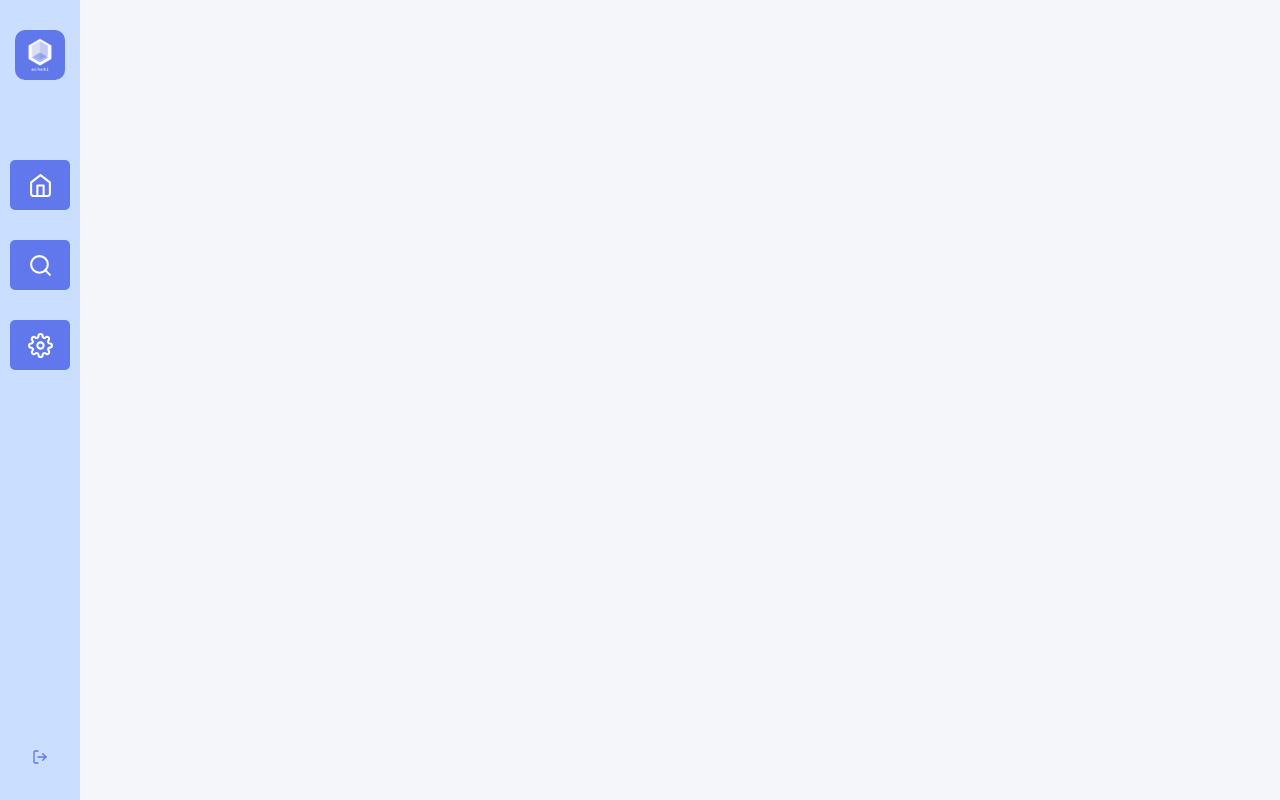
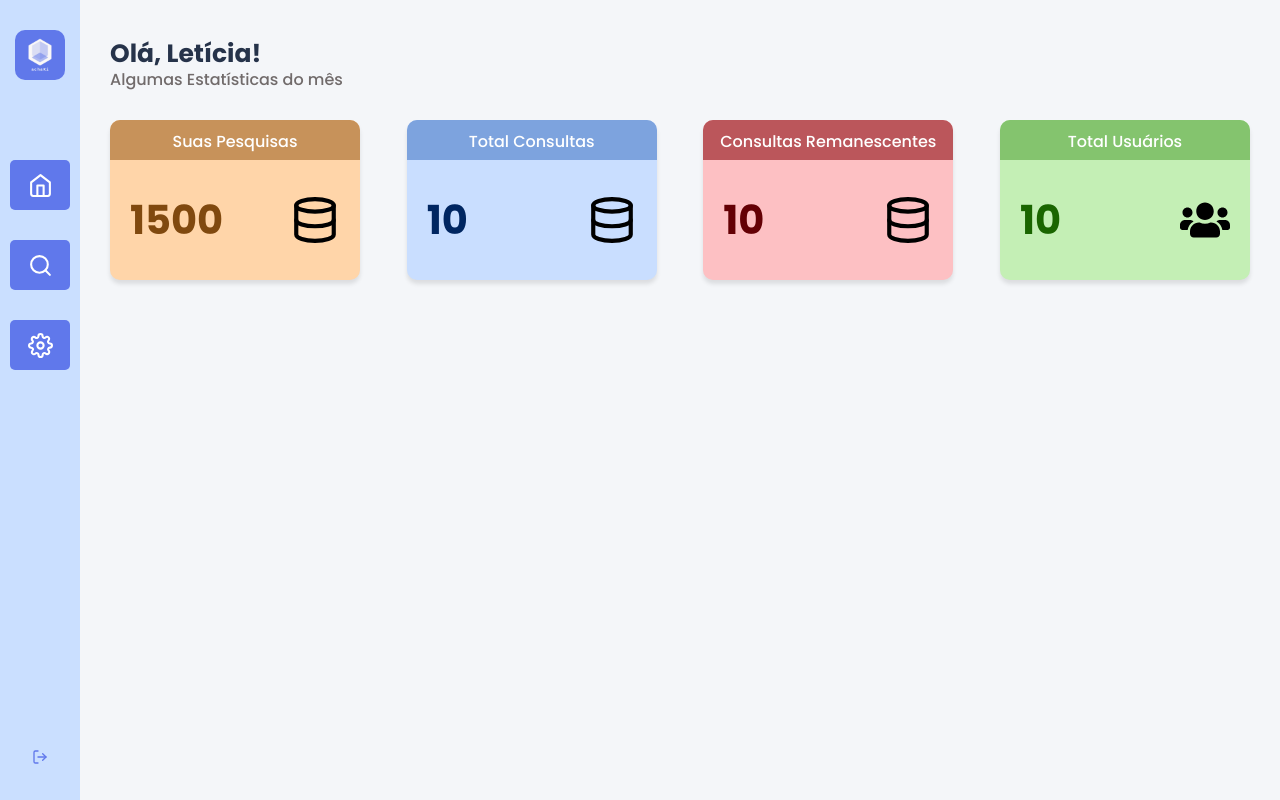
Before and after one commit to renanmascg/react-crawling-board, a React (Create React App) app: page /dashboard in a window 1280 px wide. Built offline with nearby package versions, Linux system fonts and the light colour scheme.

Commit message:
Adiciona cores diferentes as informações presentes na tela do dashboard, ainda não funcional

```diff
--- a/src/pages/Dashboard/index.tsx
+++ b/src/pages/Dashboard/index.tsx
@@ -1,10 +1,14 @@
 import React from 'react';
+import { FiDatabase } from 'react-icons/fi';
+import { FaUsers } from 'react-icons/fa';
 import {
   Container,
   HomeContent,
   Header,
   GroupInfo,
   NewestResearch,
+  Title,
+  Info,
 } from './styles';
 import Sidenav from '../../components/sidenav';
 
@@ -12,8 +16,45 @@ const Dashboard: React.FC = () => (
   <Container>
     <Sidenav />
     <HomeContent>
-      <Header />
-      <GroupInfo />
+      <Header>
+        <Title>
+          <h1>Olá, Letícia!</h1>
+          <p>Algumas Estatísticas do mês</p>
+        </Title>
+      </Header>
+      <GroupInfo>
+        <Info>
+          <p>Suas Pesquisas</p>
+          <div>
+            <p>1500</p>
+            <FiDatabase />
+          </div>
+        </Info>
+
+        <Info blue>
+          <p>Total Consultas</p>
+          <div>
+            <p>10</p>
+            <FiDatabase />
+          </div>
+        </Info>
+
+        <Info cyan>
+          <p>Consultas Remanescentes</p>
+          <div>
+            <p>10</p>
+            <FiDatabase />
+          </div>
+        </Info>
+
+        <Info green>
+          <p>Total Usuários</p>
+          <div>
+            <p>10</p>
+            <FaUsers />
+          </div>
+        </Info>
+      </GroupInfo>
       <NewestResearch />
     </HomeContent>
   </Container>
--- a/src/pages/Dashboard/styles.ts
+++ b/src/pages/Dashboard/styles.ts
@@ -1,4 +1,11 @@
-import styled from 'styled-components';
+import styled, { css } from 'styled-components';
+
+interface InfoProps {
+  blue?: boolean;
+  brown?: boolean;
+  cyan?: boolean;
+  green?: boolean;
+}
 
 export const Container = styled.div`
   height: 100vh;
@@ -6,7 +13,134 @@ export const Container = styled.div`
   align-items: stretch;
 `;
 
-export const HomeContent = styled.div``;
-export const Header = styled.div``;
-export const GroupInfo = styled.div``;
+export const HomeContent = styled.div`
+  height: 100vh;
+  width: 100%;
+  display: block;
+
+  padding: 30px;
+`;
+
+export const Header = styled.div`
+  height: 80px;
+`;
+
+export const Title = styled.div`
+  color: #26334a;
+
+  h1 {
+    font-size: 25px;
+    font-weight: bold;
+    line-height: 48px;
+  }
+
+  p {
+    margin-top: -15px;
+    font-size: 16px;
+    font-weight: 500;
+    color: #716b6b;
+    line-height: 33px;
+  }
+`;
+
+export const GroupInfo = styled.div`
+  display: flex;
+  height: 150px;
+  justify-content: space-between;
+  width: 100%;
+  flex-wrap: wrap;
+`;
+
+export const Info = styled.div<InfoProps>`
+  width: 250px;
+  background: #ffd5a9;
+  border-radius: 10px;
+  overflow: hidden;
+  box-shadow: 0px 4px 4px rgba(0, 0, 0, 0.1);
+  margin-top: 10px;
+
+  ${props =>
+    props.blue &&
+    css`
+      background: #c9deff;
+    `}
+
+  ${props =>
+    props.cyan &&
+    css`
+      background: #fdc0c3;
+    `}
+
+  ${props =>
+    props.green &&
+    css`
+      background: #c4efb5;
+    `}
+
+  > p {
+    padding-top: 9px;
+    width: 100%;
+    text-align: center;
+    height: 40px;
+    background: #c7925a;
+    color: #fff;
+    font-weight: 500;
+    ${props =>
+      props.blue &&
+      css`
+        background: #7da3de;
+      `}
+
+    ${props =>
+      props.cyan &&
+      css`
+        background: #bb565b;
+      `}
+
+    ${props =>
+      props.green &&
+      css`
+        background: #84c46e;
+      `}
+  }
+
+  div {
+    margin: 20px;
+    height: 80px;
+    display: flex;
+    align-items: center;
+    justify-content: center;
+
+    p {
+      font-weight: bold;
+      font-size: 40px;
+      color: #80490f;
+      flex: 1;
+      ${props =>
+        props.blue &&
+        css`
+          color: #002661;
+        `}
+
+      ${props =>
+        props.cyan &&
+        css`
+          color: #640005;
+        `}
+
+      ${props =>
+        props.green &&
+        css`
+          color: #1a6500;
+        `}
+    }
+
+    svg {
+      width: 50px;
+      height: 50px;
+      color: #000000;
+    }
+  }
+`;
+
 export const NewestResearch = styled.div``;
```
